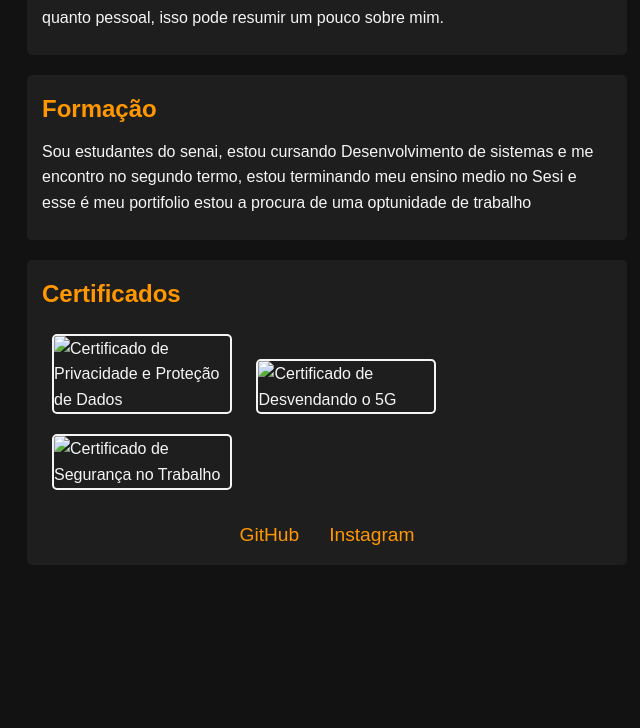
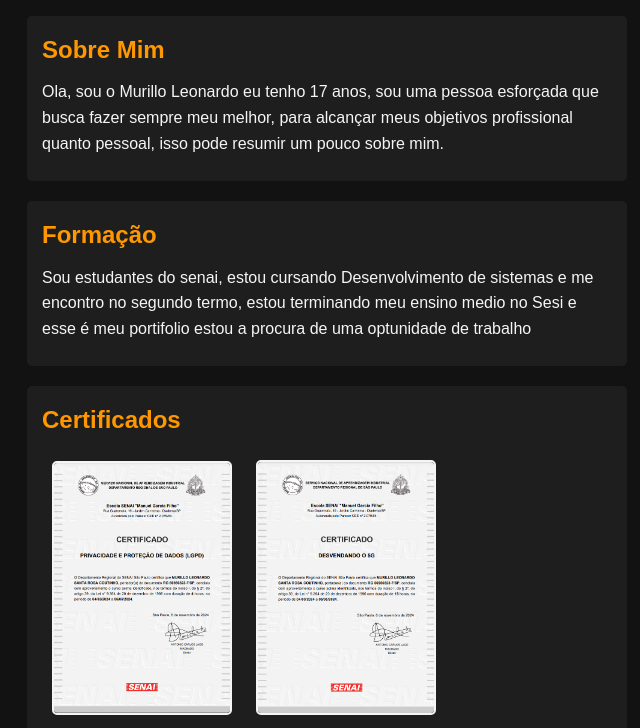
Before and after one commit to Murilllo1v4/mu, a plain HTML site: page index.html in a window 1280 px wide. Shown: the part 309-1037 px from the top of the page, without its empty margins (313-953 px from the left). Before the commit the page ends 914 px from the top, so only its background shows below. Drawn offline with Linux system fonts and the light colour scheme.

Commit message:
Update index.html

```diff
--- a/index.html
+++ b/index.html
@@ -8,7 +8,7 @@
 </head>
 <body>
     <header>
-        <img src="img/mumu.png" alt="Foto de Murillo Leonardo" class="foto-perfil">
+        <img src="mumu.png" alt="Foto de Murillo Leonardo" class="foto-perfil">
         <h1>Murillo Leonardo</h1>
         <p>Idade: 17 anos</p>
         <p>E-mail: seuemail@example.com</p>
@@ -26,9 +26,9 @@
     </section>
     <section id="certificados">
         <h2>Certificados</h2>
-        <img src="img/1.png" alt="Certificado de Privacidade e Proteção de Dados">
-        <img src="img/5g.png" alt="Certificado de Desvendando o 5G">
-        <img src="img/seg.png" alt="Certificado de Segurança no Trabalho">
+        <img src="1.png" alt="Certificado de Privacidade e Proteção de Dados">
+        <img src="5g.png" alt="Certificado de Desvendando o 5G">
+        <img src="seg.png" alt="Certificado de Segurança no Trabalho">
 
     <footer>
         <a href="https://github.com/Murilllo1v4" target="_blank">GitHub</a>
```
